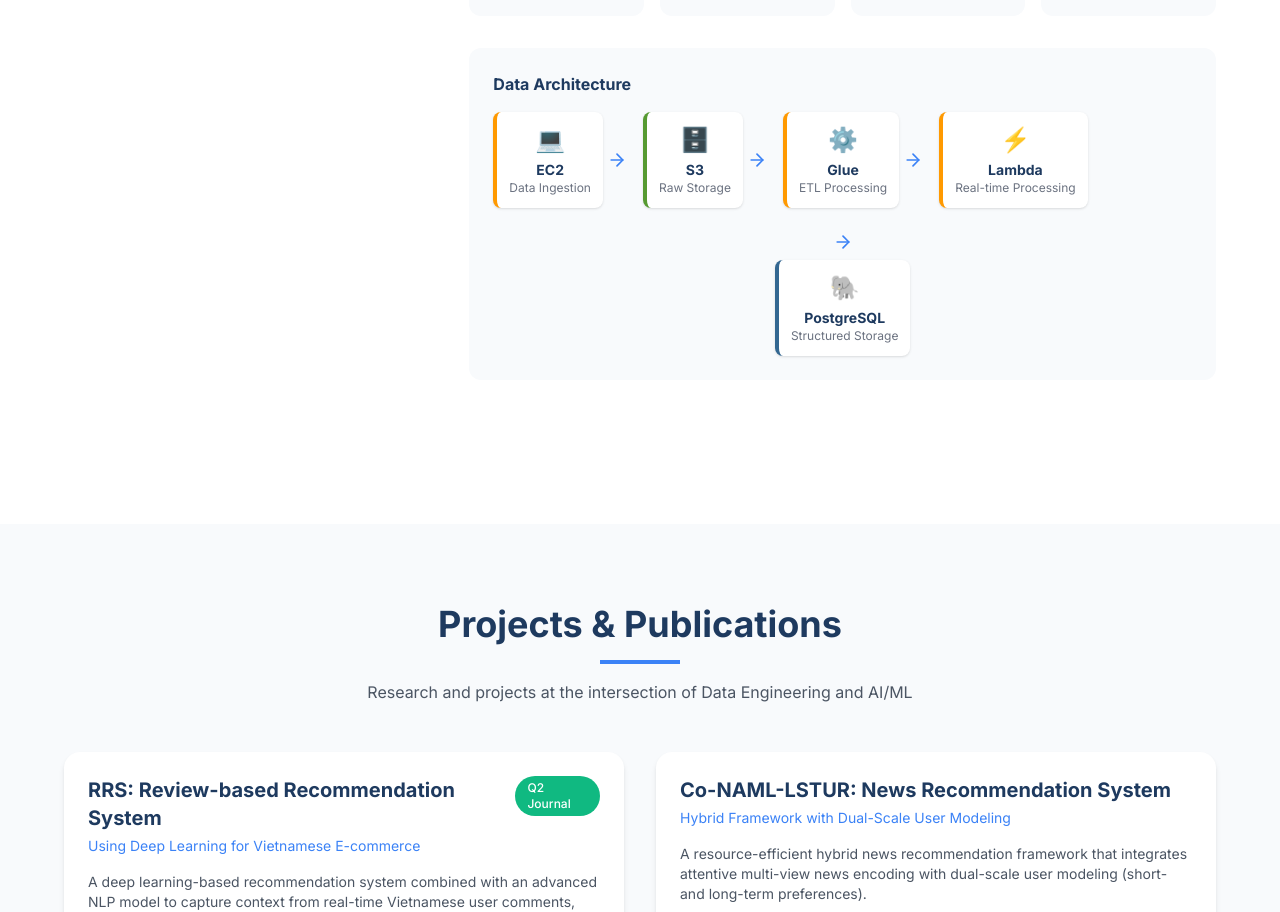
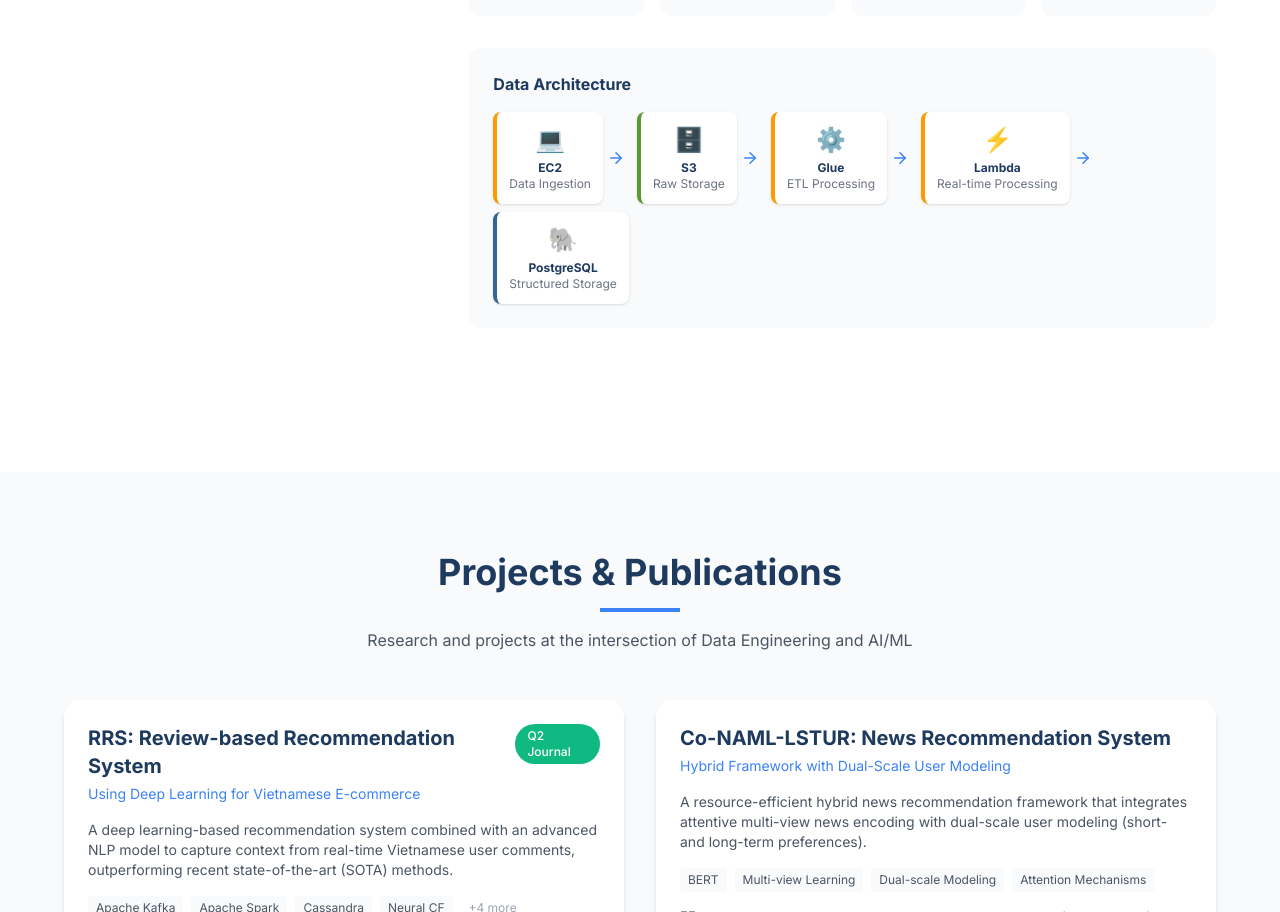
Before and after one commit to ThuatNguyenZ/profile, a React (Vite) app: page / in a window 1280 px wide. Shown: the part 4168-5080 px from the top of the page. Built offline with nearby package versions, Linux system fonts and the light colour scheme; some icons are missing.

Commit message:
fix: display all architecture services in single row

```diff
--- a/src/components/experience/ArchitectureDiagram.jsx
+++ b/src/components/experience/ArchitectureDiagram.jsx
@@ -21,54 +21,32 @@
   return (
     <div className="bg-surface rounded-xl p-6">
       <h4 className="font-bold text-primary mb-4">{architecture.title}</h4>
-      <div className="space-y-4">
-        {/* Main flow */}
-        <div className="flex flex-wrap items-center gap-3">
-          {architecture.services.slice(0, 4).map((service, index) => (
+
+      {/* Single row flow */}
+      <div className="flex flex-wrap items-center gap-2">
+        {architecture.services.map((service, index) => (
           <motion.div
             key={service.name}
             initial={{ opacity: 0, x: -20 }}
             whileInView={{ opacity: 1, x: 0 }}
             viewport={{ once: true }}
-              transition={{ delay: index * 0.1 }}
+            transition={{ delay: index * 0.08 }}
             className="flex items-center"
           >
             <div
-                className="bg-white rounded-lg p-3 text-center min-w-[100px] shadow border-l-4"
+              className="bg-white rounded-lg p-3 text-center min-w-[90px] shadow border-l-4"
               style={{ borderLeftColor: serviceColors[service.name] || '#3B82F6' }}
             >
               <div className="text-2xl mb-1">{serviceIcons[service.icon]}</div>
-                <div className="font-bold text-primary text-sm">{service.name}</div>
+              <div className="font-bold text-primary text-xs">{service.name}</div>
               <div className="text-xs text-gray-500">{service.description}</div>
             </div>
-              {index < 3 && (
-                <ArrowRight className="text-secondary mx-1 flex-shrink-0" size={20} />
+            {index < architecture.services.length - 1 && (
+              <ArrowRight className="text-secondary mx-1 flex-shrink-0" size={18} />
             )}
           </motion.div>
         ))}
       </div>
-
-        {/* Final service (PostgreSQL) */}
-        <div className="flex justify-center pt-2">
-          <motion.div
-            initial={{ opacity: 0, y: 20 }}
-            whileInView={{ opacity: 1, y: 0 }}
-            viewport={{ once: true }}
-            transition={{ delay: 0.4 }}
-            className="flex flex-col items-center"
-          >
-            <ArrowRight className="text-secondary mb-2" size={20} />
-            <div
-              className="bg-white rounded-lg p-3 text-center min-w-[120px] shadow border-l-4"
-              style={{ borderLeftColor: serviceColors.PostgreSQL }}
-            >
-              <div className="text-2xl mb-1">{serviceIcons.database}</div>
-              <div className="font-bold text-primary text-sm">PostgreSQL</div>
-              <div className="text-xs text-gray-500">Structured Storage</div>
-            </div>
-          </motion.div>
-        </div>
-      </div>
     </div>
   )
 }
```
Lines whose indentation alone changed are shown as unchanged.
